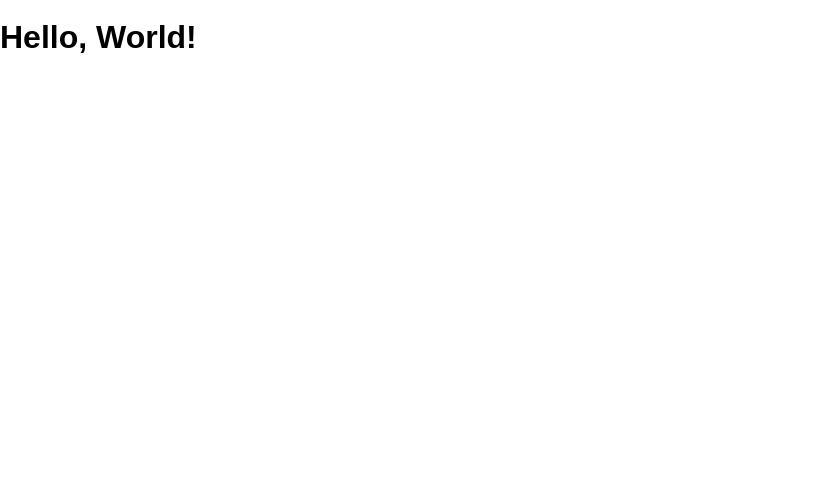
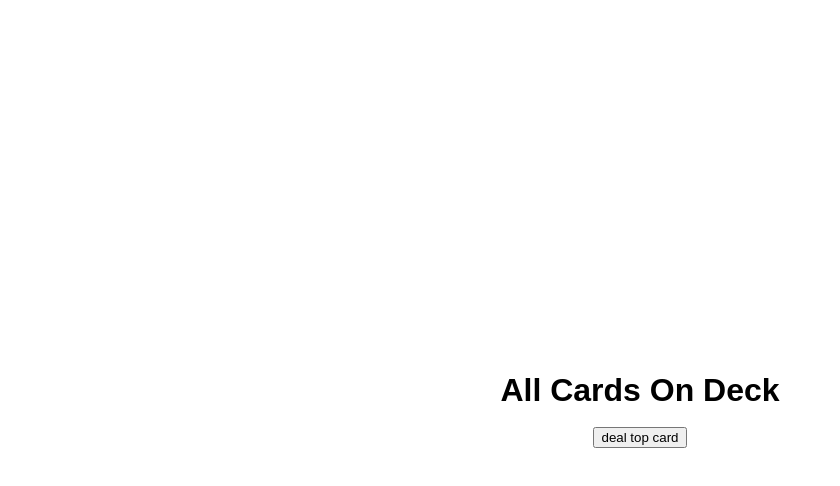
Before and after one commit to AntGrimm/all-cards-on-deck, a website: page public/index.html in a window 1280 px wide. Shown: the whole page, without its empty margins (0-840 px from the left). Drawn offline with Linux system fonts and the light colour scheme.

Commit message:
started minimal thing

```diff
--- a/public/index.html
+++ b/public/index.html
@@ -1,14 +1,15 @@
 <!DOCTYPE html>
 <html>
   <head lang="en">
-    <meta charset="UTF-8">
-    <meta name="viewport" content="width=device-width, initial-scale=1">
+    <meta charset="UTF-8" />
+    <meta name="viewport" content="width=device-width, initial-scale=1" />
     <title>All Cards On Deck</title>
-    <link rel="shortcut icon" href="/favicon.ico">
-    <link rel="stylesheet" href="/screen.css">
+    <link rel="shortcut icon" href="/favicon.ico" />
+    <link rel="stylesheet" href="/screen.css" />
   </head>
   <body>
-    <h1 class='hello-world'></h1>
+    <h1>All Cards On Deck</h1>
+    <button class="deal-cards">deal top card</button>
     <script src="/main.js" charset="utf-8"></script>
   </body>
 </html>
--- a/public/screen.css
+++ b/public/screen.css
@@ -9,4 +9,8 @@ html {
 body {
   margin: 0;
   min-height: 100%;
+  display: flex;
+  align-items: center;
+  justify-content: center;
+  flex-direction: column;
 }
```
